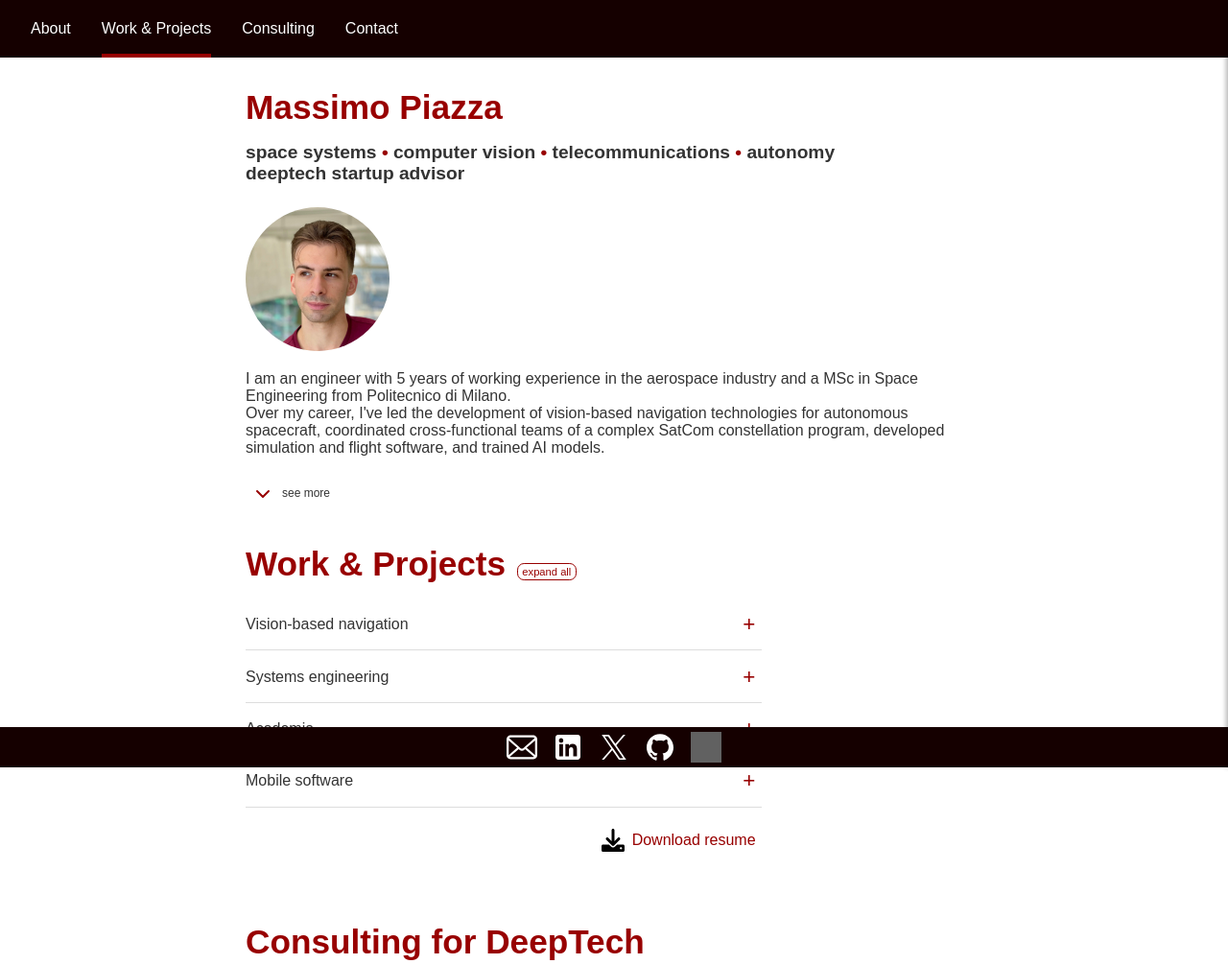
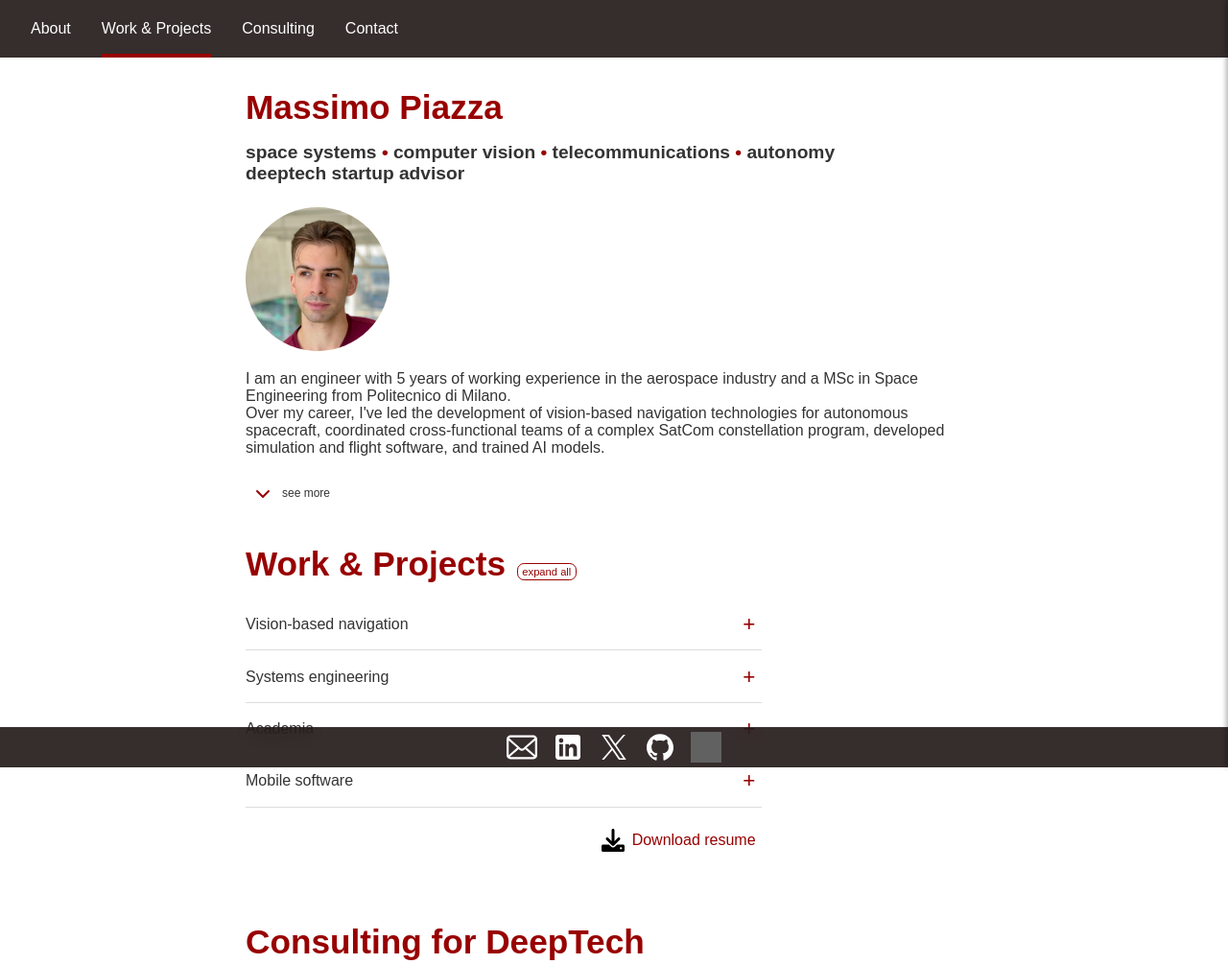
Before and after one commit to massimopiazza/personal-website, a PHP site: page /squareospace/index.html in a window 1280 px wide. Shown: the top 1005 px of the page at 96% size. Run offline with PHP 8.4, Linux system fonts and the light colour scheme; some web fonts are replaced; grey boxes are pictures that could not be loaded.

Commit message:
feat: nav & footer bar blur effect

```diff
--- a/squareospace/css/style.css
+++ b/squareospace/css/style.css
@@ -45,6 +45,8 @@
   --image-radius: 8px;
   /* Top bar and Footer background */
   --bar-bg: rgb(21, 0, 0);
+  --bar-glass-bg: rgba(11, 0, 0, 0.825);
+  /* voluntarily dimmer red on glass bg to compensate for transparency over white  */
   /* Table styling */
   --table-border: 1px solid #000;
 }
@@ -494,6 +496,17 @@ footer {
     /* Transformation numerically calculated using https://codepen.io/sosuke/pen/Pjoqqp */
     /*filter: brightness(0) saturate(100%) invert(77%) sepia(16%) saturate(611%) hue-rotate(315deg) brightness(93%) contrast(74%);*/
     filter: invert(50%);
+  }
+}
+
+/* Liquid Glass Effect */
+@supports ((-webkit-backdrop-filter: blur(10px)) or (backdrop-filter: blur(10px))) {
+
+  nav,
+  footer {
+    background: var(--bar-glass-bg);
+    -webkit-backdrop-filter: blur(10px) saturate(180%);
+    backdrop-filter: blur(10px) saturate(180%);
   }
 }
 
```
